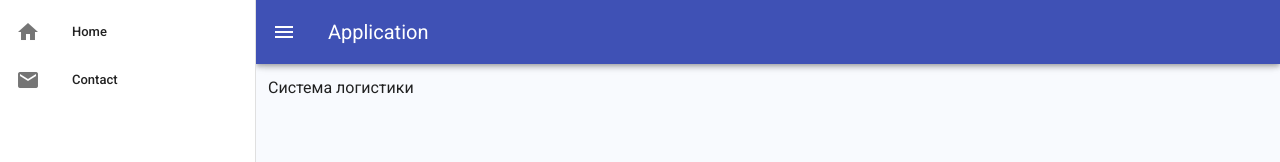
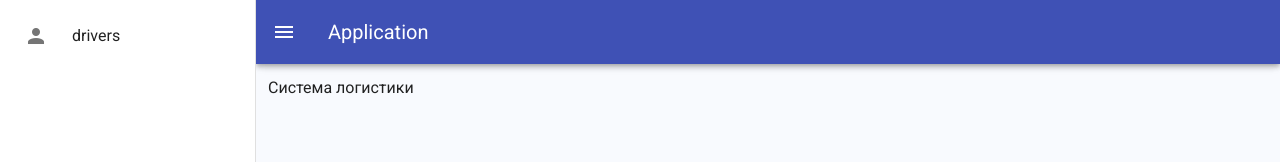
Before and after one commit to rmekhtiev/logistics-frontend, a Nuxt app: page / in a window 1280 px wide. Shown: the top 162 px of the page. Built offline with nearby package versions, Linux system fonts and the light colour scheme.

Commit message:
feat: add drawer

```diff
--- /dev/null
+++ b/components/TheDrawer.vue
@@ -0,0 +1,54 @@
+<template>
+  <div>
+    <v-navigation-drawer
+      v-model="drawer"
+      app
+    >
+      <v-list>
+        <template v-for="(item, key) in items">
+          <v-list-item :key="key" :to="key">
+            <v-list-item-avatar>
+              <v-icon>
+                {{ item.icon }}
+              </v-icon>
+            </v-list-item-avatar>
+            <v-list-item-content>
+              <v-list-item-title>
+                {{ key }}
+              </v-list-item-title>
+            </v-list-item-content>
+          </v-list-item>
+        </template>
+      </v-list>
+    </v-navigation-drawer>
+    <v-app-bar
+      app
+      color="indigo"
+      dark
+    >
+      <v-app-bar-nav-icon @click.stop="drawer = !drawer"></v-app-bar-nav-icon>
+      <v-toolbar-title>Application</v-toolbar-title>
+    </v-app-bar>
+  </div>
+</template>
+
+<script>
+export default {
+  name: "TheDrawer",
+  data: () => ({
+    drawer: null,
+    items: {
+      drivers: {
+        icon: 'mdi-account',
+        to: {
+          name: 'drivers',
+        }
+      }
+    }
+  }),
+}
+</script>
+
+<style scoped>
+
+</style>
--- a/layouts/default.vue
+++ b/layouts/default.vue
@@ -1,41 +1,10 @@
 <template>
   <v-app id="inspire">
-    <v-navigation-drawer
-      v-model="drawer"
-      app
-    >
-      <v-list dense>
-        <v-list-item link>
-          <v-list-item-action>
-            <v-icon>mdi-home</v-icon>
-          </v-list-item-action>
-          <v-list-item-content>
-            <v-list-item-title>Home</v-list-item-title>
-          </v-list-item-content>
-        </v-list-item>
-        <v-list-item link>
-          <v-list-item-action>
-            <v-icon>mdi-email</v-icon>
-          </v-list-item-action>
-          <v-list-item-content>
-            <v-list-item-title>Contact</v-list-item-title>
-          </v-list-item-content>
-        </v-list-item>
-      </v-list>
-    </v-navigation-drawer>
-
-    <v-app-bar
-      app
-      color="indigo"
-      dark
-    >
-      <v-app-bar-nav-icon @click.stop="drawer = !drawer"></v-app-bar-nav-icon>
-      <v-toolbar-title>Application</v-toolbar-title>
-    </v-app-bar>
+   <the-drawer />
 
     <v-main style="background-color: rgb(248, 250, 254);">
       <v-container fluid>
-        <nuxt />
+        <nuxt/>
       </v-container>
     </v-main>
     <v-footer
@@ -48,9 +17,8 @@
 </template>
 
 <script>
+import TheDrawer from "@/components/TheDrawer";
 export default {
-  data: () => ({
-    drawer: null,
-  }),
+  components: {TheDrawer},
 }
 </script>
```
